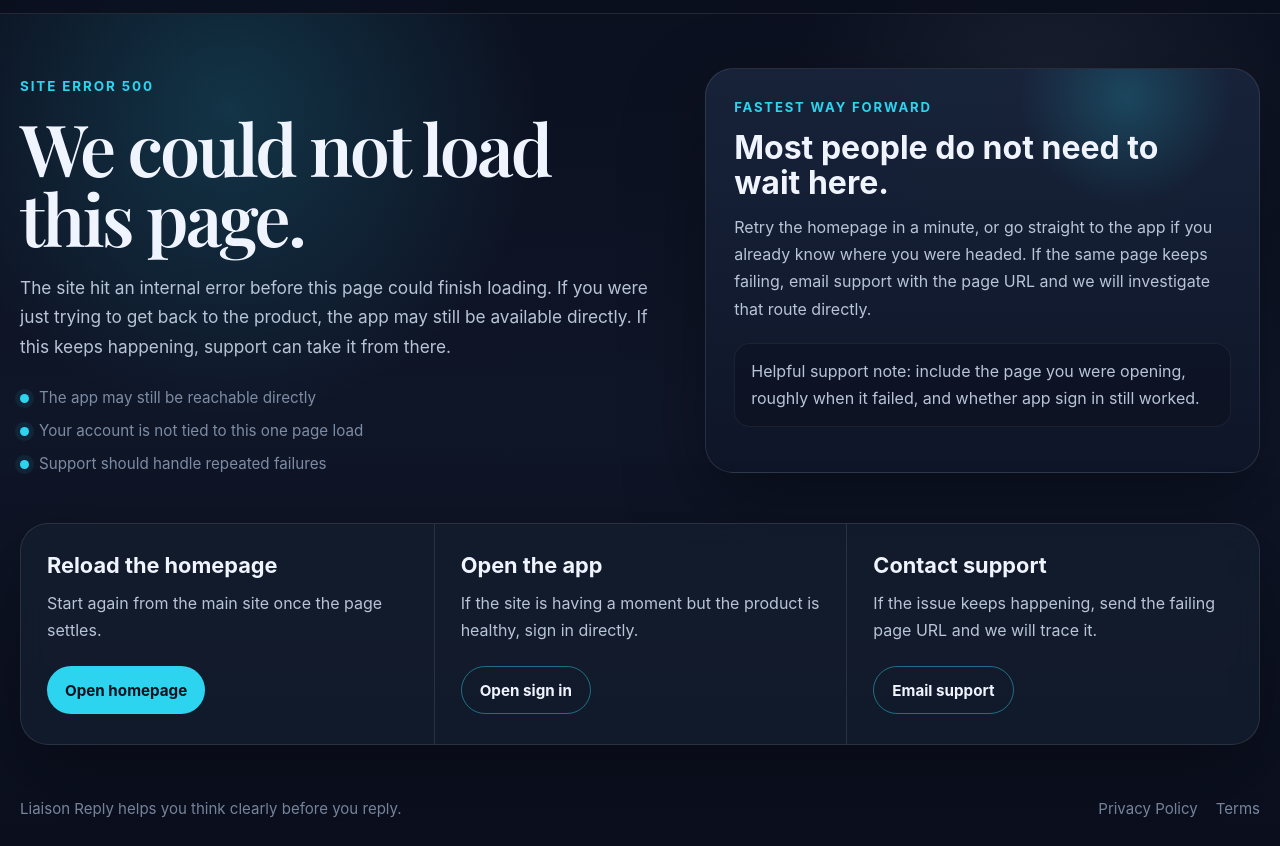
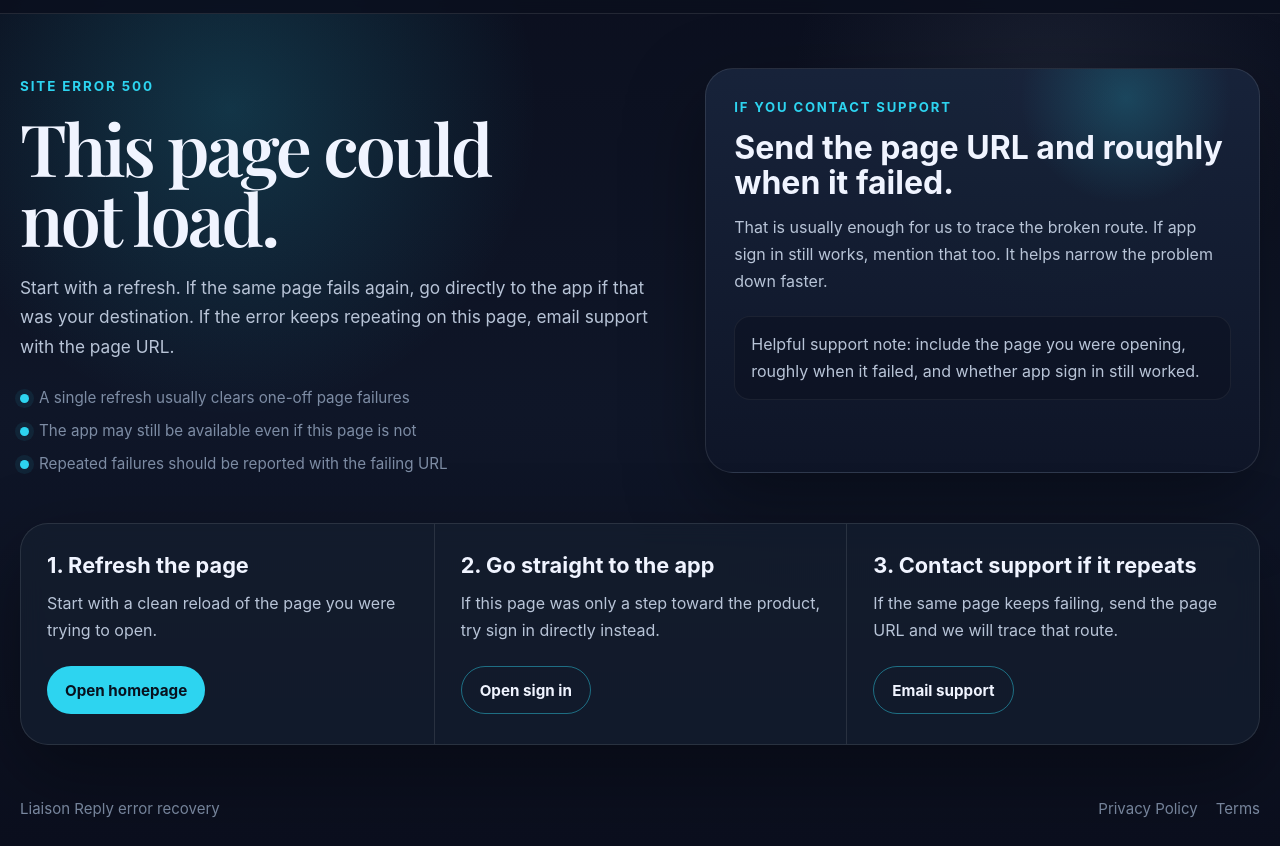
Before and after one commit to Vox-Raqia/Liaison-Keyboard-Landing, a website: page 500.html in a window 1280 px wide. Shown: the part 53-899 px from the top of the page. Drawn offline with nearby package versions, Linux system fonts and the light colour scheme.

Commit message:
Shift 500 page to recovery guide

```diff
--- a/500.html
+++ b/500.html
@@ -3,7 +3,7 @@
   <head>
     <meta charset="utf-8" />
     <meta name="viewport" content="width=device-width, initial-scale=1" />
-    <title>We Could Not Load This Page | Liaison Reply</title>
+    <title>Site Error Recovery | Liaison Reply</title>
     <style>
       @import url("https://fonts.googleapis.com/css2?family=Playfair+Display:wght@600;700&display=swap");
 
@@ -359,27 +359,26 @@
       <section class="hero">
         <div class="hero-copy">
           <p class="eyebrow">Site Error 500</p>
-          <h1>We could not load this page.</h1>
+          <h1>This page could not load.</h1>
           <p class="lede">
-            The site hit an internal error before this page could finish loading. If you were just
-            trying to get back to the product, the app may still be available directly. If this
-            keeps happening, support can take it from there.
+            Start with a refresh. If the same page fails again, go directly to the app if that was
+            your destination. If the error keeps repeating on this page, email support with the page
+            URL.
           </p>
           <div class="assurance" aria-label="Key reassurance">
-            <span>The app may still be reachable directly</span>
-            <span>Your account is not tied to this one page load</span>
-            <span>Support should handle repeated failures</span>
+            <span>A single refresh usually clears one-off page failures</span>
+            <span>The app may still be available even if this page is not</span>
+            <span>Repeated failures should be reported with the failing URL</span>
           </div>
         </div>
 
         <aside class="message-panel" aria-label="Recovery note">
           <div class="message-inner">
-            <p class="panel-kicker">Fastest Way Forward</p>
-            <h2 class="panel-title">Most people do not need to wait here.</h2>
+            <p class="panel-kicker">If You Contact Support</p>
+            <h2 class="panel-title">Send the page URL and roughly when it failed.</h2>
             <p class="panel-body">
-              Retry the homepage in a minute, or go straight to the app if you already know where
-              you were headed. If the same page keeps failing, email support with the page URL and
-              we will investigate that route directly.
+              That is usually enough for us to trace the broken route. If app sign in still works,
+              mention that too. It helps narrow the problem down faster.
             </p>
             <div class="panel-note">
               Helpful support note: include the page you were opening, roughly when it failed, and
@@ -391,22 +390,22 @@
 
       <section class="actions" aria-label="Recovery actions">
         <article class="action">
-          <h2>Reload the homepage</h2>
-          <p>Start again from the main site once the page settles.</p>
+          <h2>1. Refresh the page</h2>
+          <p>Start with a clean reload of the page you were trying to open.</p>
           <a class="button" href="https://liaisonreply.com/">Open homepage</a>
         </article>
 
         <article class="action">
-          <h2>Open the app</h2>
-          <p>If the site is having a moment but the product is healthy, sign in directly.</p>
+          <h2>2. Go straight to the app</h2>
+          <p>If this page was only a step toward the product, try sign in directly instead.</p>
           <a class="button button-secondary" href="https://app.liaisonreply.com/auth/login"
             >Open sign in</a
           >
         </article>
 
         <article class="action">
-          <h2>Contact support</h2>
-          <p>If the issue keeps happening, send the failing page URL and we will trace it.</p>
+          <h2>3. Contact support if it repeats</h2>
+          <p>If the same page keeps failing, send the page URL and we will trace that route.</p>
           <a
             class="button button-secondary"
             href="mailto:support@liaisonreply.com?subject=Liaison%20Reply%20site%20500%20error"
@@ -417,7 +416,7 @@
     </main>
 
     <footer class="shell footer">
-      <span>Liaison Reply helps you think clearly before you reply.</span>
+      <span>Liaison Reply error recovery</span>
       <div class="footer-links">
         <a href="/privacy.html">Privacy Policy</a>
         <a href="/terms.html">Terms</a>
```
